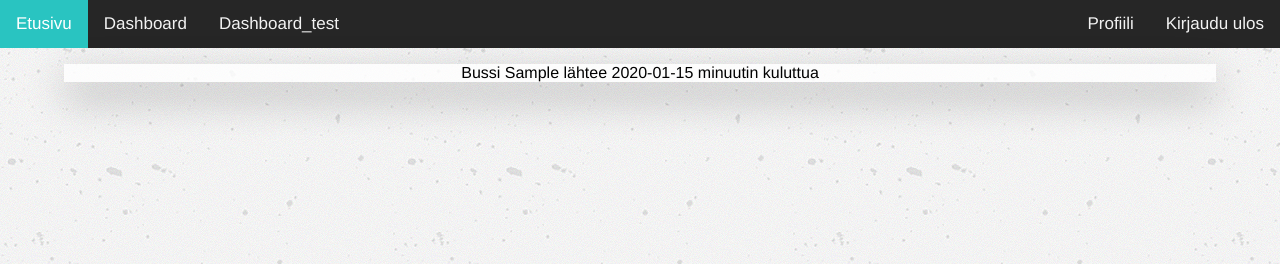
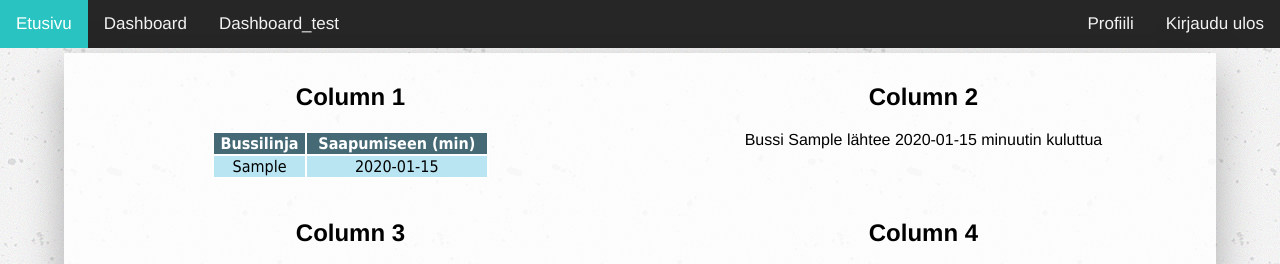
Before and after one commit to aleksiro/dashboard, a Django app: page /dashboard/testpage/ in a window 1280 px wide. Shown: the top 264 px of the page. Run offline with Django 3.2, Linux system fonts and the light colour scheme; a user stored in the database is signed in; tables that the repository leaves empty hold one stand-in row (values such as "Sample post"); some libraries are stand-ins or nearby versions.

Commit message:
Added bustable with html table and styles with css

```diff
--- a/dassikka/accounts/static/css/dashboard_style.css
+++ b/dassikka/accounts/static/css/dashboard_style.css
@@ -1,4 +1,4 @@
-/* Create two equal columns that floats next to each other */
+/* Create two equal columns that float next to each other */
 body
 {
 	margin: 0;
@@ -30,3 +30,26 @@ body
 	box-shadow: 0 15px 40px rgba(0,0,0,.3);
   text-align: center;
 }
+
+table {
+    width:50%;
+		align-items: center;
+		font-family: Tahoma;
+		font-size: 16px;
+    background-color: #FFFFFF;
+		color: #000000;
+}
+#bustable th{
+	background-color: #456A76;
+	color: #FFFFFF;
+}
+
+#bustable tr:nth-child(even){
+	background-color: #B9E5F3;
+}
+#bustable tr:nth-child(odd){
+	background-color: #D0EEF7;
+}
+#bustable tr{
+	border-bottom: 1px solid #FFFFFF;
+}
--- a/dassikka/dashboard/templates/dashboard_test.html
+++ b/dassikka/dashboard/templates/dashboard_test.html
@@ -10,14 +10,49 @@
     </head>
     <body>
       <div class="base_container">
-      <!--  {% if user.is_authenticated %} -->
-          <script src={% static "js/test_script.js" %}></script>
-          {% for bus in data %}
-            <p> Bussi {{ bus.line }} lähtee {{ bus.time }} minuutin kuluttua </p>
-          {% endfor %}
-        <!--{% else %}
-          <h1> Sisältö nähtävissä vain kirjautuneille käyttäjille </h1>
-        {% endif %} -->
+        {% if user.is_authenticated %}
+        <div class="row">
+          <div class="column">
+            <h2>Column 1</h2>
+
+            <table id="bustable" align="center">
+              <tr>
+                <th>Bussilinja</th>
+                <th>Saapumiseen (min)</th>
+              </tr>
+              <tr>
+                {% for bus in data %}
+                <td>{{ bus.line }}</td>
+                <td>{{ bus.time }}</td>
+              </tr>
+              {% endfor %}
+            </table>
+          </div>
+
+          <div class="column">
+            <h2>Column 2</h2>
+            {% for bus in data %}
+              <p> Bussi {{ bus.line }} lähtee {{ bus.time }} minuutin kuluttua </p>
+            {% endfor %}
+          </div>
+        </div>
+
+        <div class="row">
+          <div class="column">
+            <h2>Column 3</h2>
+            <iframe id="igraph" scrolling="no" style="border:none;" seamless="seamless" src="https://plot.ly/~aleksiroima/0/" height="350px" width="420px">
+            </iframe>
+          </div>
+
+          <div class="column">
+            <h2>Column 4</h2>
+            <iframe id="igraph" scrolling="no" style="border:none;" seamless="seamless" src="https://plot.ly/~aleksiroima/0/" height="350px" width="420px">
+            </iframe>
+          </div>
+        </div>
+        {% else %}
+        <h1> Sisältö nähtävissä vain kirjautuneille käyttäjille </h1>
+        {% endif %}
       </div>
     </body>
   </html>
```
